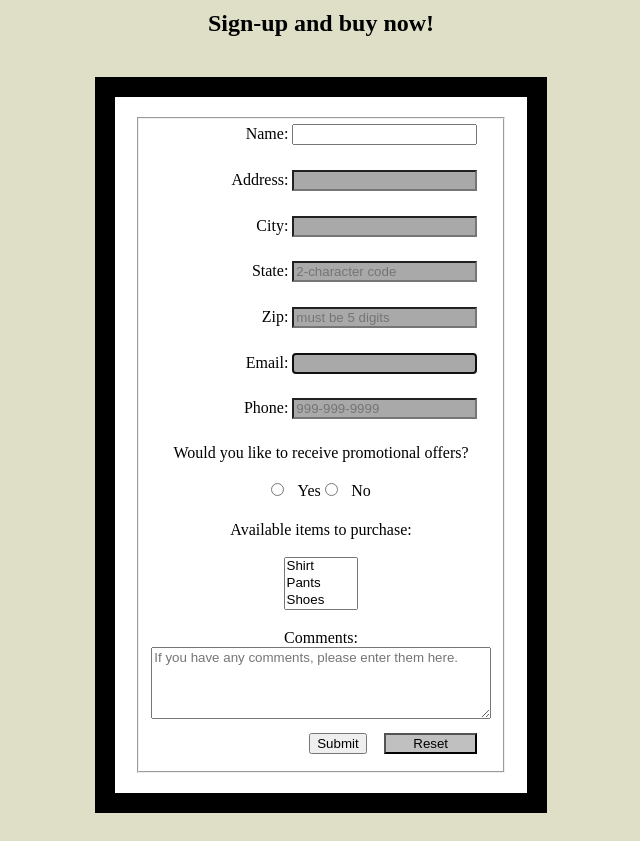
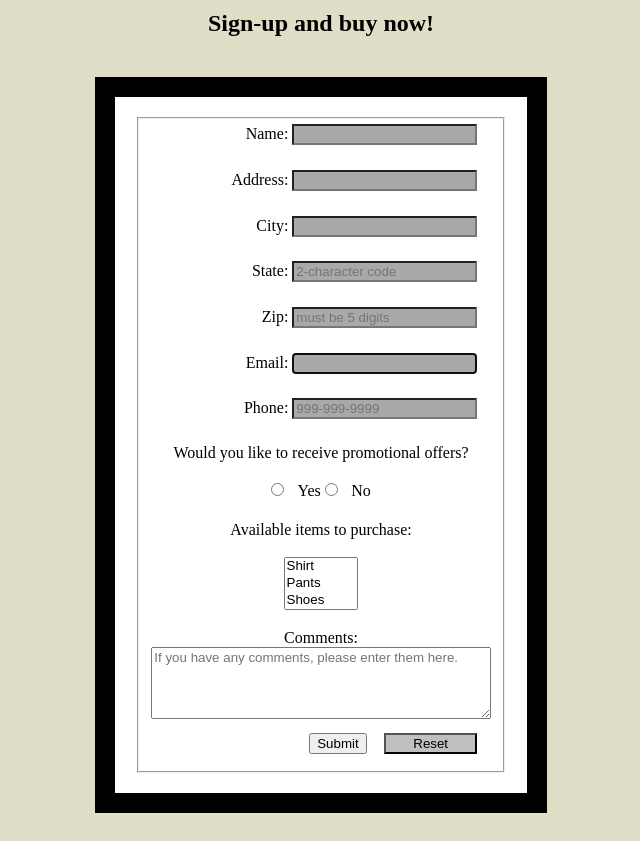
Before and after one commit to joshjuanzo/myWebsite, a website built with Vite: page index.html in a window 1280 px wide. Shown: the part 96-937 px from the top of the page, without its empty margins (319-959 px from the left). Built offline with nearby package versions, Linux system fonts and the light colour scheme.

Commit message:
added required name line 13

```diff
--- a/index.html
+++ b/index.html
@@ -10,7 +10,7 @@
     <form>
     <fieldset>
       <label for="name">Name:</label>
-      <input type="text" name="name" id="name"><br><br>
+      <input type="text" name="name" id="name"required><br><br>
       <label for="address">Address:</label>
       <input type="text" name="address" id="address" required><br><br>
       <label for="city">City:</label>
```
